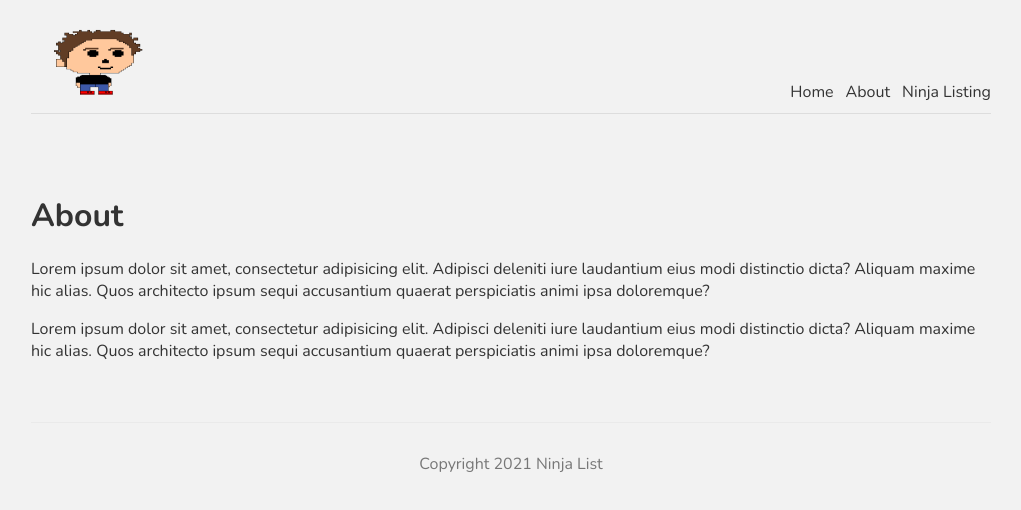
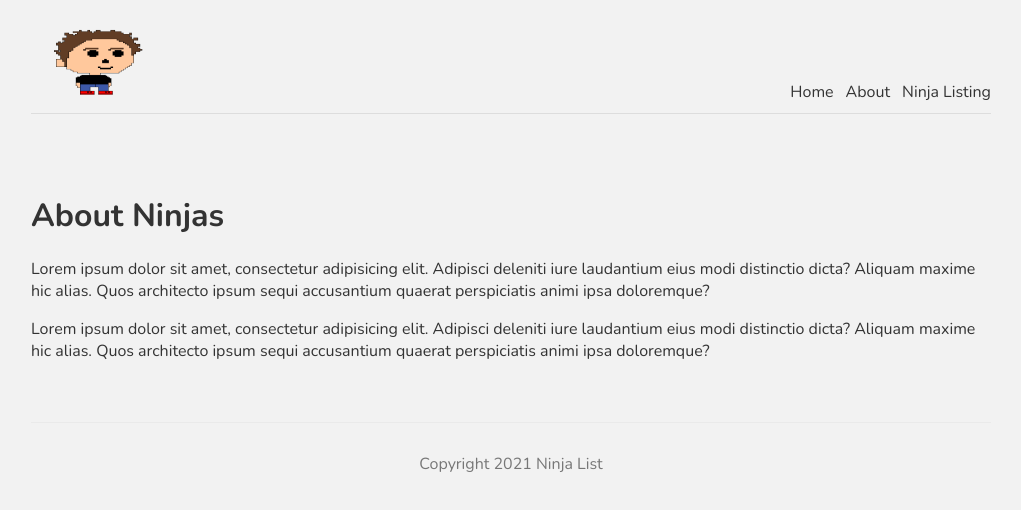
Before and after one commit to ffjaervik/Next.js-NetNinja, a Next.js app in the folder ninjalist/: page /about in a window 1280 px wide. Shown: the top 510 px of the page, without its empty margins (129-1150 px from the left). Built offline with nearby package versions, Linux system fonts and the light colour scheme.

Commit message:
testing automatic deployment

```diff
--- a/ninjalist/pages/about.js
+++ b/ninjalist/pages/about.js
@@ -10,7 +10,7 @@ const About = () => {
                 <meta name="keywords" content ="ninjas"/>
             </Head>
             <div>
-                <h1>About</h1>
+                <h1>About Ninjas</h1>
                 <p>Lorem ipsum dolor sit amet, consectetur adipisicing elit. Adipisci deleniti iure laudantium eius modi distinctio dicta? Aliquam maxime hic alias. Quos architecto ipsum sequi accusantium quaerat perspiciatis animi ipsa doloremque?</p>
                 <p>Lorem ipsum dolor sit amet, consectetur adipisicing elit. Adipisci deleniti iure laudantium eius modi distinctio dicta? Aliquam maxime hic alias. Quos architecto ipsum sequi accusantium quaerat perspiciatis animi ipsa doloremque?</p>
             </div>
```
